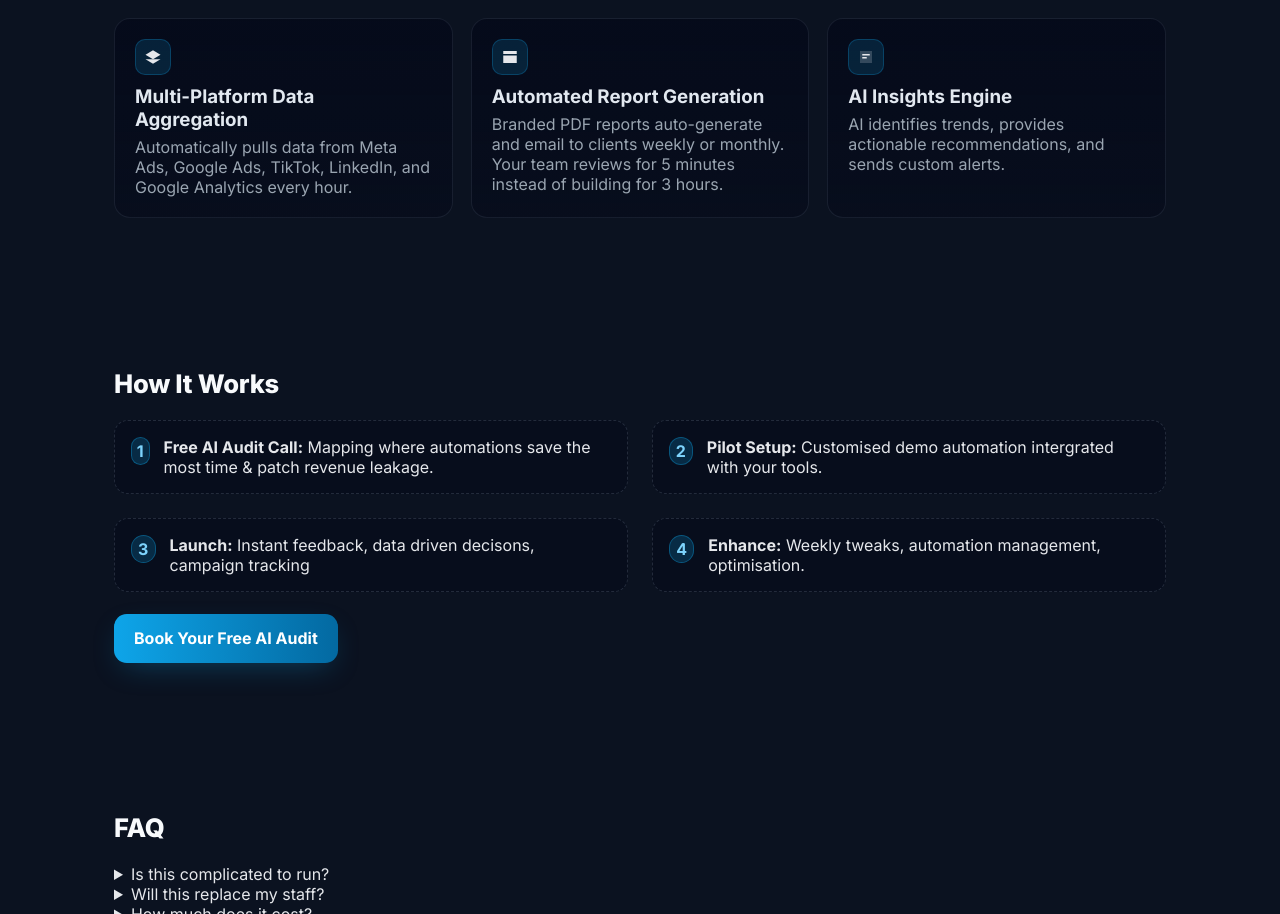
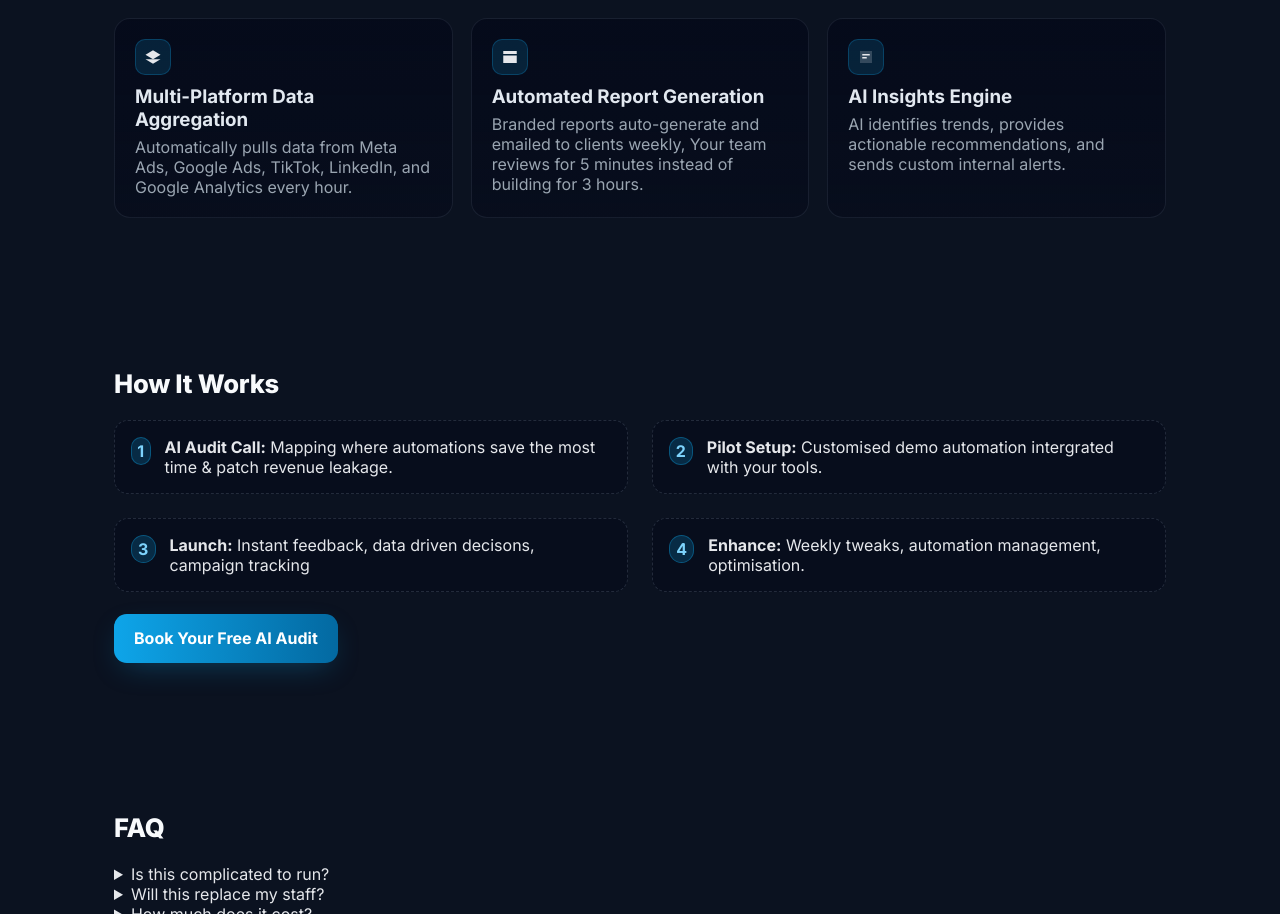
Before and after one commit to reginaldsparrowai-blip/Skybound-Ai-Site, a plain HTML site: page index.html in a window 1280 px wide. Shown: the part 1155-2069 px from the top of the page. Drawn offline with Linux system fonts and the light colour scheme.

Commit message:
index.html

```diff
--- a/index.html
+++ b/index.html
@@ -146,12 +146,12 @@
         <div class="feature">
           <div class="icon"><svg viewBox="0 0 24 24" fill="currentColor" width="18" height="18"><path d="M3 4h18v4H3z"/><path d="M3 10h18v10H3z"/></svg></div>
           <h3>Automated Report Generation</h3>
-          <p>Branded PDF reports auto-generate and email to clients weekly or monthly. Your team reviews for 5 minutes instead of building for 3 hours.</p>
+          <p>Branded reports auto-generate and emailed to clients weekly, Your team reviews for 5 minutes instead of building for 3 hours.</p>
         </div>
         <div class="feature">
           <div class="icon"><svg viewBox="0 0 24 24" fill="currentColor" width="18" height="18"><path d="M4 4h16v16H4z" opacity=".2"/><path d="M7 8h10v2H7zM7 12h6v2H7z"/></svg></div>
           <h3>AI Insights Engine</h3>
-          <p>AI identifies trends, provides actionable recommendations, and sends custom alerts.</p>
+          <p>AI identifies trends, provides actionable recommendations, and sends custom internal alerts.</p>
         </div>
       </div>
     </div>
@@ -161,7 +161,7 @@
     <div class="container">
       <h2 class="sec-title">How It Works</h2>
       <div class="steps" style="margin-top:16px;">
-        <div class="step"><div class="badge">1</div><div><strong>Free AI Audit Call:</strong> Mapping where automations save the most time & patch revenue leakage.</div></div>
+        <div class="step"><div class="badge">1</div><div><strong>AI Audit Call:</strong> Mapping where automations save the most time & patch revenue leakage.</div></div>
         <div class="step"><div class="badge">2</div><div><strong>Pilot Setup:</strong> Customised demo automation intergrated with your tools.</div></div>
         <div class="step"><div class="badge">3</div><div><strong>Launch:</strong> Instant feedback, data driven decisons, campaign tracking</div></div>
         <div class="step"><div class="badge">4</div><div><strong>Enhance:</strong> Weekly tweaks, automation management, optimisation.</div></div>
```
